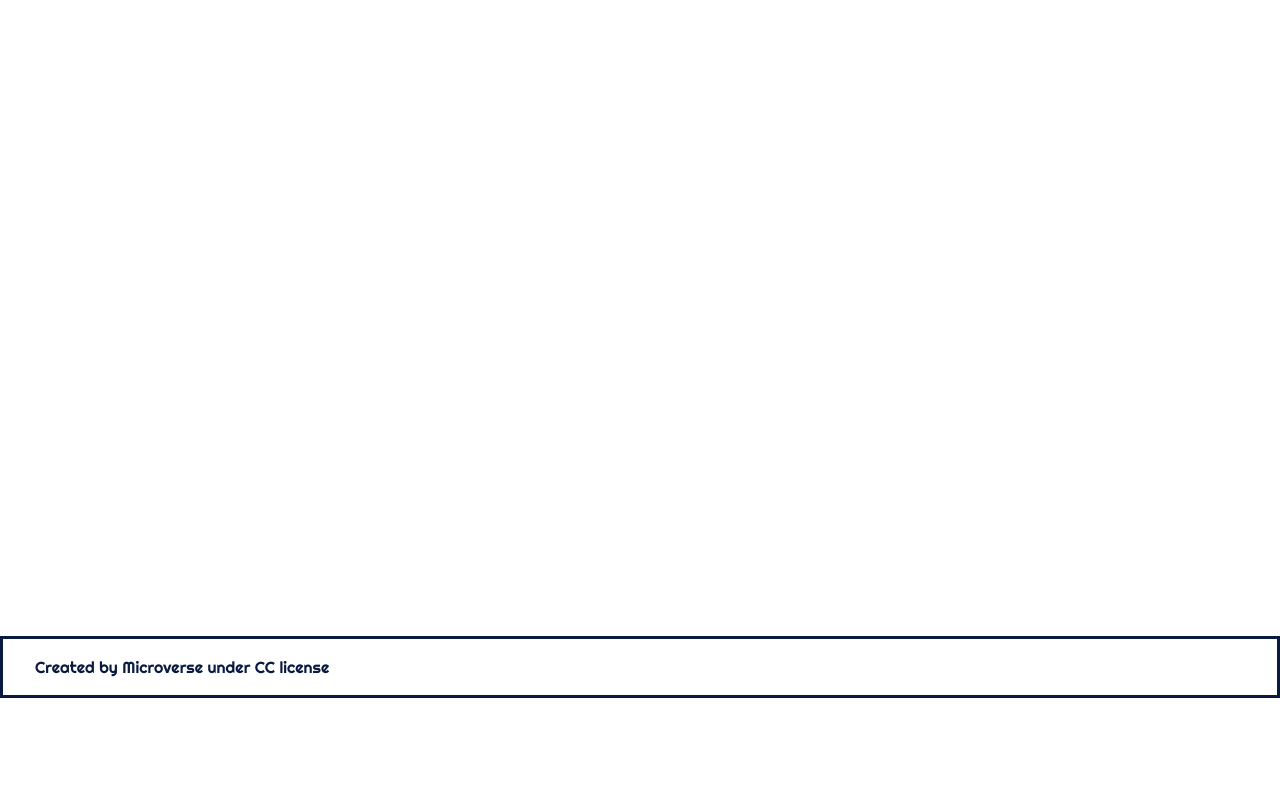
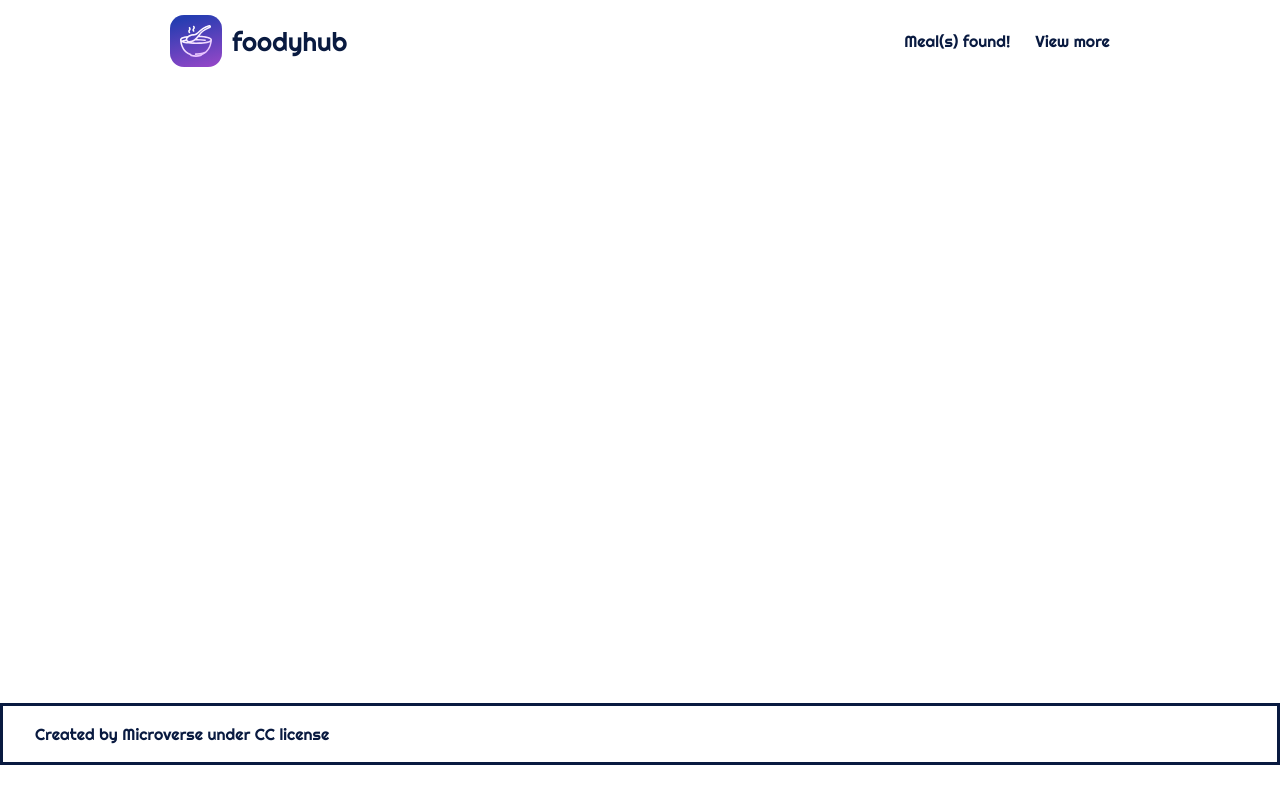
Before and after one commit to maxthestranger/microverse_js_capstone, a website built with webpack: page src/index.html in a window 1280 px wide. Built offline with nearby package versions, Linux system fonts and the light colour scheme.

Commit message:
Add the header

```diff
--- a/package.json
+++ b/package.json
@@ -1,7 +1,7 @@
 {
   "name": "microverse_js_capstone",
   "version": "1.0.0",
-  "description": "",
+  "description": "![](https://img.shields.io/badge/Microverse-blueviolet)",
   "scripts": {
     "start": "webpack serve --open",
     "build": "webpack",
@@ -36,5 +36,6 @@
     "webpack": "^5.72.0",
     "webpack-cli": "^4.9.2",
     "webpack-dev-server": "^4.8.1"
-  }
+  },
+  "main": "webpack.config.js"
 }
--- a/src/index.html
+++ b/src/index.html
@@ -4,11 +4,24 @@
     <meta charset="UTF-8" />
     <meta http-equiv="X-UA-Compatible" content="IE=edge" />
     <meta name="viewport" content="width=device-width, initial-scale=1.0" />
-    <title>Meals</title>
+    <title>Food Network</title>
   </head>
   <body>
     <!-- TODO: header -->
-
+    <header>
+      <div class="logo">
+        <img src="../images/logo.svg" alt="logo">
+        <p>foodyhub</p>
+      </div>
+      <div class="nav-links">
+        <a href="#">
+        <!--number of items on the home page will be generated dynamically--> Meal(s) found!
+        </a>
+        <a href="#">
+          View more
+        </a>
+      </div>
+    </header>
     <!-- content sections -->
     <main class="main"></main>
 
--- a/src/style.css
+++ b/src/style.css
@@ -25,6 +25,32 @@ body {
   color: var(--dark);
 }
 
+/* header */
+
+header{
+  display:flex;
+  align-items: center;
+  justify-content:space-between
+}
+
+.logo{
+  display:flex;
+  align-items:center;
+  justify-content:center;
+  gap:10px;
+  padding-left: 170px;
+  padding-top:15px;
+  font-size:26px;
+}
+
+.nav-links{
+  display: flex;
+  align-items: center;
+  justify-content:center;
+  gap:25px;
+  padding-right: 170px;
+  padding-top:15px;
+}
 /* general */
 a {
   text-decoration: none;
```
Also changed, not shown: images/logo.svg (added), 1 other file.
